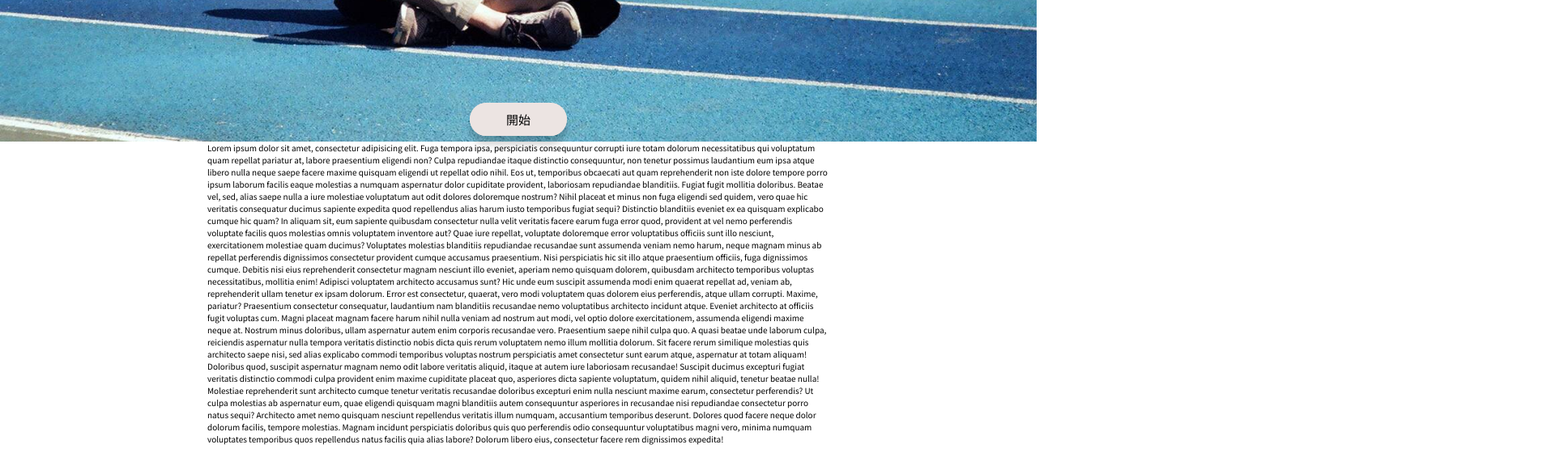
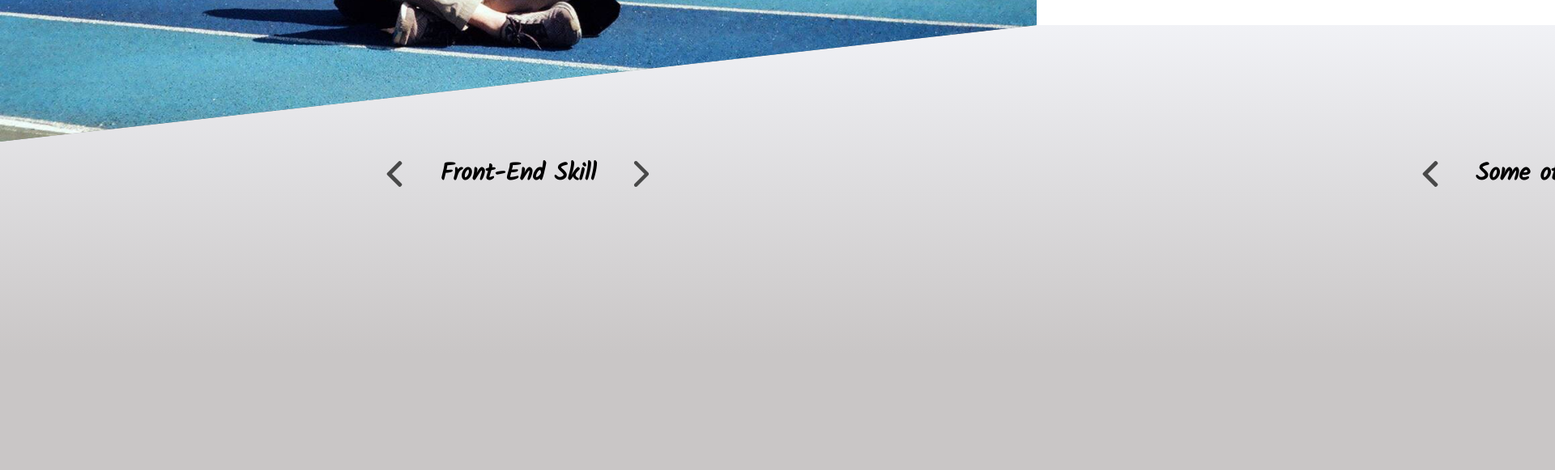
Before and after one commit to kuo52033/myPage, a website: page index.html in a window 1280 px wide. Shown: the part 639-1220 px from the top of the page at 81% size, 1920 px wide, since content can reach past the window. Before the commit the page ends 1189 px from the top, so only its background shows below. Drawn offline with Linux system fonts and the light colour scheme.

Commit message:
technology part1

```diff
--- a/app.js
+++ b/app.js
@@ -3,3 +3,22 @@
 // window.addEventListener("scroll", () => {
 //   navbar.classList.toggle("sticky", this.scrollY > navbar.clientHeight);
 // });
+
+let skill = 100;
+const backIcon = document.querySelectorAll(".backIcon");
+const nextIcon = document.querySelectorAll(".nextIcon");
+const technology = document.querySelector(".technology");
+
+backIcon.forEach((icon) =>
+  icon.addEventListener("click", () => {
+    technology.style.right = `${skill - 100}%`;
+    skill -= 100;
+  })
+);
+
+nextIcon.forEach((icon) =>
+  icon.addEventListener("click", () => {
+    technology.style.right = `${skill + 100}%`;
+    skill += 100;
+  })
+);
--- a/index.html
+++ b/index.html
@@ -17,74 +17,60 @@
         /></a>
         <ul class="header__ul">
           <li><a href="#aboutMe" class="header__ul__a">關於我</a></li>
-          <li><a href="#" class="header__ul__a">相關技術</a></li>
+          <li><a href="#technology" class="header__ul__a">相關技術</a></li>
           <li><a href="#" class="header__ul__a">作品</a></li>
         </ul>
       </nav>
       <div class="header__main">
         <div class="header__main__title">
           <h1>Welcome to Tim's portfolio</h1>
+          <a href="#aboutMe" class="btn btn--animate u-margin-top-small"
+            >Start</a
+          >
         </div>
-        <a href="#aboutMe" class="btn btn--animate">開始</a>
       </div>
     </header>
-    <section class="container" id="aboutMe">
-      Lorem ipsum dolor sit amet, consectetur adipisicing elit. Fuga tempora
-      ipsa, perspiciatis consequuntur corrupti iure totam dolorum necessitatibus
-      qui voluptatum quam repellat pariatur at, labore praesentium eligendi non?
-      Culpa repudiandae itaque distinctio consequuntur, non tenetur possimus
-      laudantium eum ipsa atque libero nulla neque saepe facere maxime quisquam
-      eligendi ut repellat odio nihil. Eos ut, temporibus obcaecati aut quam
-      reprehenderit non iste dolore tempore porro ipsum laborum facilis eaque
-      molestias a numquam aspernatur dolor cupiditate provident, laboriosam
-      repudiandae blanditiis. Fugiat fugit mollitia doloribus. Beatae vel, sed,
-      alias saepe nulla a iure molestiae voluptatum aut odit dolores doloremque
-      nostrum? Nihil placeat et minus non fuga eligendi sed quidem, vero quae
-      hic veritatis consequatur ducimus sapiente expedita quod repellendus alias
-      harum iusto temporibus fugiat sequi? Distinctio blanditiis eveniet ex ea
-      quisquam explicabo cumque hic quam? In aliquam sit, eum sapiente quibusdam
-      consectetur nulla velit veritatis facere earum fuga error quod, provident
-      at vel nemo perferendis voluptate facilis quos molestias omnis voluptatem
-      inventore aut? Quae iure repellat, voluptate doloremque error voluptatibus
-      officiis sunt illo nesciunt, exercitationem molestiae quam ducimus?
-      Voluptates molestias blanditiis repudiandae recusandae sunt assumenda
-      veniam nemo harum, neque magnam minus ab repellat perferendis dignissimos
-      consectetur provident cumque accusamus praesentium. Nisi perspiciatis hic
-      sit illo atque praesentium officiis, fuga dignissimos cumque. Debitis nisi
-      eius reprehenderit consectetur magnam nesciunt illo eveniet, aperiam nemo
-      quisquam dolorem, quibusdam architecto temporibus voluptas necessitatibus,
-      mollitia enim! Adipisci voluptatem architecto accusamus sunt? Hic unde eum
-      suscipit assumenda modi enim quaerat repellat ad, veniam ab, reprehenderit
-      ullam tenetur ex ipsam dolorum. Error est consectetur, quaerat, vero modi
-      voluptatem quas dolorem eius perferendis, atque ullam corrupti. Maxime,
-      pariatur? Praesentium consectetur consequatur, laudantium nam blanditiis
-      recusandae nemo voluptatibus architecto incidunt atque. Eveniet architecto
-      at officiis fugit voluptas cum. Magni placeat magnam facere harum nihil
-      nulla veniam ad nostrum aut modi, vel optio dolore exercitationem,
-      assumenda eligendi maxime neque at. Nostrum minus doloribus, ullam
-      aspernatur autem enim corporis recusandae vero. Praesentium saepe nihil
-      culpa quo. A quasi beatae unde laborum culpa, reiciendis aspernatur nulla
-      tempora veritatis distinctio nobis dicta quis rerum voluptatem nemo illum
-      mollitia dolorum. Sit facere rerum similique molestias quis architecto
-      saepe nisi, sed alias explicabo commodi temporibus voluptas nostrum
-      perspiciatis amet consectetur sunt earum atque, aspernatur at totam
-      aliquam! Doloribus quod, suscipit aspernatur magnam nemo odit labore
-      veritatis aliquid, itaque at autem iure laboriosam recusandae! Suscipit
-      ducimus excepturi fugiat veritatis distinctio commodi culpa provident enim
-      maxime cupiditate placeat quo, asperiores dicta sapiente voluptatum,
-      quidem nihil aliquid, tenetur beatae nulla! Molestiae reprehenderit sunt
-      architecto cumque tenetur veritatis recusandae doloribus excepturi enim
-      nulla nesciunt maxime earum, consectetur perferendis? Ut culpa molestias
-      ab aspernatur eum, quae eligendi quisquam magni blanditiis autem
-      consequuntur asperiores in recusandae nisi repudiandae consectetur porro
-      natus sequi? Architecto amet nemo quisquam nesciunt repellendus veritatis
-      illum numquam, accusantium temporibus deserunt. Dolores quod facere neque
-      dolor dolorum facilis, tempore molestias. Magnam incidunt perspiciatis
-      doloribus quis quo perferendis odio consequuntur voluptatibus magni vero,
-      minima numquam voluptates temporibus quos repellendus natus facilis quia
-      alias labore? Dolorum libero eius, consectetur facere rem dignissimos
-      expedita!
-    </section>
+    <main>
+      <section class="technology" id="technology">
+        <div class="technology__skill">
+          <div class="technology__skill__title u-margin-top-tech">
+            <h1 class="secondary-heading u-margin-left-big">Back-End Skill</h1>
+            <img
+              src="./images/next.png"
+              alt="next"
+              class="nextIcon u-margin-left-medium"
+            />
+          </div>
+        </div>
+        <div class="technology__skill">
+          <div class="technology__skill__title u-margin-top-tech">
+            <img
+              src="./images/back.png"
+              alt="back"
+              class="backIcon u-margin-right-medium"
+            />
+            <h1 class="secondary-heading">Front-End Skill</h1>
+            <img
+              src="./images/next.png"
+              alt="next"
+              class="nextIcon u-margin-left-medium"
+            />
+          </div>
+        </div>
+        <div class="technology__skill">
+          <div class="technology__skill__title u-margin-top-tech">
+            <img
+              src="./images/back.png"
+              alt="back"
+              class="backIcon u-margin-right-medium"
+            />
+            <h1 class="secondary-heading u-margin-right-big">
+              Some other Skill
+            </h1>
+          </div>
+        </div>
+      </section>
+    </main>
     <script src="./app.js"></script>
   </body>
 </html>
--- a/sass/abstracts/_variables.scss
+++ b/sass/abstracts/_variables.scss
@@ -0,0 +1,3 @@
+$color-sliver: #c7c7c7;
+
+$color-black: #000;
--- a/sass/base/_animations.scss
+++ b/sass/base/_animations.scss
@@ -1,12 +1,3 @@
-@keyframes navbar {
-  0% {
-    opacity: 0;
-  }
-  100% {
-    opacity: 1;
-  }
-}
-
 @keyframes mainTitle {
   0% {
     opacity: 0;
@@ -14,17 +5,16 @@
   }
   100% {
     opcacity: 1;
-    left: 11%;
+    left: 8%;
   }
 }
 
 @keyframes buttonUpdown {
   0% {
     opacity: 0;
-    transform: translateX(-50%) translateY(-5rem);
+    transform: translateY(-6rem);
   }
   100% {
     opacity: 1;
-    transform: translateX(-50%);
   }
 }
--- a/sass/base/_base.scss
+++ b/sass/base/_base.scss
@@ -13,5 +13,6 @@ html {
 }
 
 body {
-  font-family: "Noto Sans TC", sans-serif;
+  font-family: "Kalam", "Noto Sans TC", sans-serif;
+  overflow-x: hidden;
 }
--- a/sass/base/_typograpy.scss
+++ b/sass/base/_typograpy.scss
@@ -0,0 +1,9 @@
+.secondary-heading {
+  font-size: 3rem;
+  transition: all 0.3s;
+
+  &:hover {
+    text-shadow: 0 5px 10px rgba($color-black, 0.4);
+    transform: skewX(5deg) skewY(-7deg);
+  }
+}
--- a/sass/base/_utilities.scss
+++ b/sass/base/_utilities.scss
@@ -2,3 +2,37 @@
   max-width: 60vw;
   margin: 0 auto;
 }
+
+.u-margin-top-small {
+  margin-top: 2rem;
+}
+.u-margin-top-medium {
+  margin-top: 4rem;
+}
+.u-margin-top-big {
+  margin-top: 6rem;
+}
+
+.u-margin-top-tech {
+  margin-top: 20vh;
+}
+
+.u-margin-right-small {
+  margin-right: 2rem;
+}
+.u-margin-right-medium {
+  margin-right: 4rem;
+}
+.u-margin-right-big {
+  margin-right: 6rem;
+}
+
+.u-margin-left-small {
+  margin-left: 2rem;
+}
+.u-margin-left-medium {
+  margin-left: 4rem;
+}
+.u-margin-left-big {
+  margin-left: 6rem;
+}
--- a/sass/components/_btn.scss
+++ b/sass/components/_btn.scss
@@ -1,11 +1,8 @@
 .btn {
-  position: absolute;
+  position: relative;
   text-align: center;
   text-decoration: none;
   color: black;
-  bottom: 1%;
-  left: 50%;
-  transform: translateX(-50%);
   padding: 1rem 4.5rem;
   cursor: pointer;
   font-size: 1.5rem;
@@ -13,9 +10,12 @@
   border-radius: 2.5rem;
   transition: all 0.2s;
   box-shadow: 0px 1rem 1rem rgba(0, 0, 0, 0.2);
+  outline: 1px solid #919191;
+  outline-offset: -4px;
+  font-weight: bold;
 
   &:hover {
-    transform: translateX(-50%) translateY(-0.5rem);
+    transform: translateY(-0.5rem);
     box-shadow: 0px 10px 10px rgba(0, 0, 0, 0.8);
 
     &::after {
@@ -25,7 +25,7 @@
   }
 
   &:active {
-    transform: translateX(-50%) translateY(-0.2rem);
+    transform: translateY(-0.2rem);
     box-shadow: 0px 10px 10px rgba(0, 0, 0, 0.5);
   }
 
--- a/sass/layout/_header.scss
+++ b/sass/layout/_header.scss
@@ -17,9 +17,7 @@
     justify-content: space-evenly;
     align-items: center;
     transition: all 0.3s;
-    animation: navbar 1.5s forwards;
     z-index: 50;
-
     background-color: #ebe5d9;
     box-shadow: 0 0.5rem 0.5rem rgba(255, 255, 255, 0.3);
   }
@@ -58,7 +56,7 @@
     }
 
     & li {
-      padding: 1rem;
+      padding: 2rem;
     }
   }
 
@@ -71,19 +69,20 @@
     background-size: cover;
     background-position: center center;
     margin-top: 7rem;
+    clip-path: polygon(0 0, 100% 0, 100% 75vh, 0 93vh);
+    z-index: 5;
 
     &__title {
       position: absolute;
-      bottom: 25%;
+      bottom: 35%;
       width: 40rem;
       height: 17rem;
       display: grid;
       place-items: center;
-      font-size: 2.5rem;
-      font-family: "Kalam", cursive;
+      font-size: 2.7rem;
       animation: mainTitle 1.2s forwards;
       letter-spacing: 0.5rem;
-      color: #69454f;
+      color: white;
     }
   }
 }
--- a/sass/pages/_home.scss
+++ b/sass/pages/_home.scss
@@ -0,0 +1,40 @@
+.technology {
+  display: flex;
+  position: relative;
+  height: 55rem;
+  width: 300%;
+  right: 100%;
+  background-color: #f1f2f6;
+  background-image: linear-gradient(to bottom, #f1f2f6 0%, #c9c6c6 74%);
+  transition: all 0.5s ease-in-out;
+  margin-top: -18vh;
+  z-index: 0;
+
+  &__skill {
+    width: calc(100% / 3);
+
+    &__title {
+      display: flex;
+      justify-content: center;
+      align-items: center;
+    }
+  }
+}
+
+.backIcon {
+  cursor: pointer;
+  transition: all 0.2s ease-in;
+
+  &:hover {
+    transform: scale(1.3) translateX(-0.5rem);
+  }
+}
+
+.nextIcon {
+  cursor: pointer;
+  transition: all 0.2s ease-in;
+
+  &:hover {
+    transform: scale(1.3) translateX(0.5rem);
+  }
+}
```
Also changed, not shown: images/back.png (added), images/next.png (added), styles.css.
